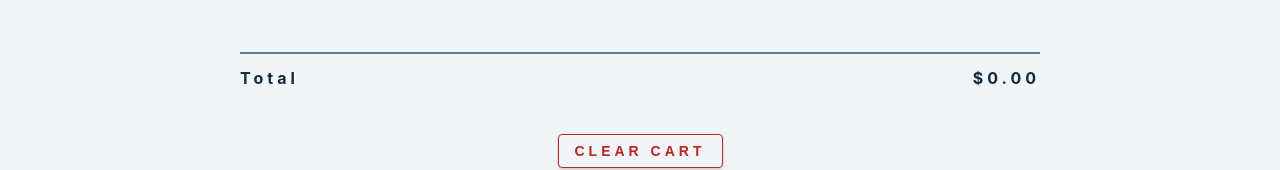
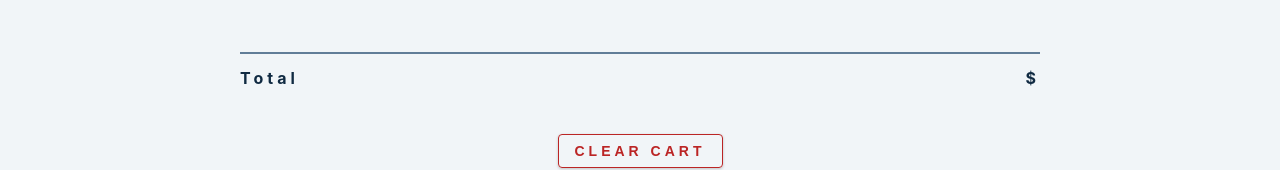
Before and after one commit to anamarijakukulj/practiceJS, a React (Create React App) app in the folder LearnReact/cart-project/: page / in a window 1280 px wide. Shown: the part 546-716 px from the top of the page. Built offline with nearby package versions, Linux system fonts and the light colour scheme.

Commit message:
Add functions total and clear cart

```diff
--- a/LearnReact/cart-project/src/CartContainer.js
+++ b/LearnReact/cart-project/src/CartContainer.js
@@ -3,7 +3,7 @@ import CartItem from './CartItem';
 import { useGlobalContext } from './context';
 
 const CartContainer = () => {
-  const { cart } = useGlobalContext();
+  const { cart, total, clearCart } = useGlobalContext();
 
   if (cart.length === 0) {
     return (
@@ -38,13 +38,13 @@ const CartContainer = () => {
 
         <div className='cart-total'>
           <h4>
-            total <span>$0.00</span>
+            total <span>${total}</span>
           </h4>
         </div>
 
         <button
           className='btn clear-btn'
-          onClick={() => console.log('clear cart')}
+          onClick={clearCart}
         >
           clear cart
         </button>
```
